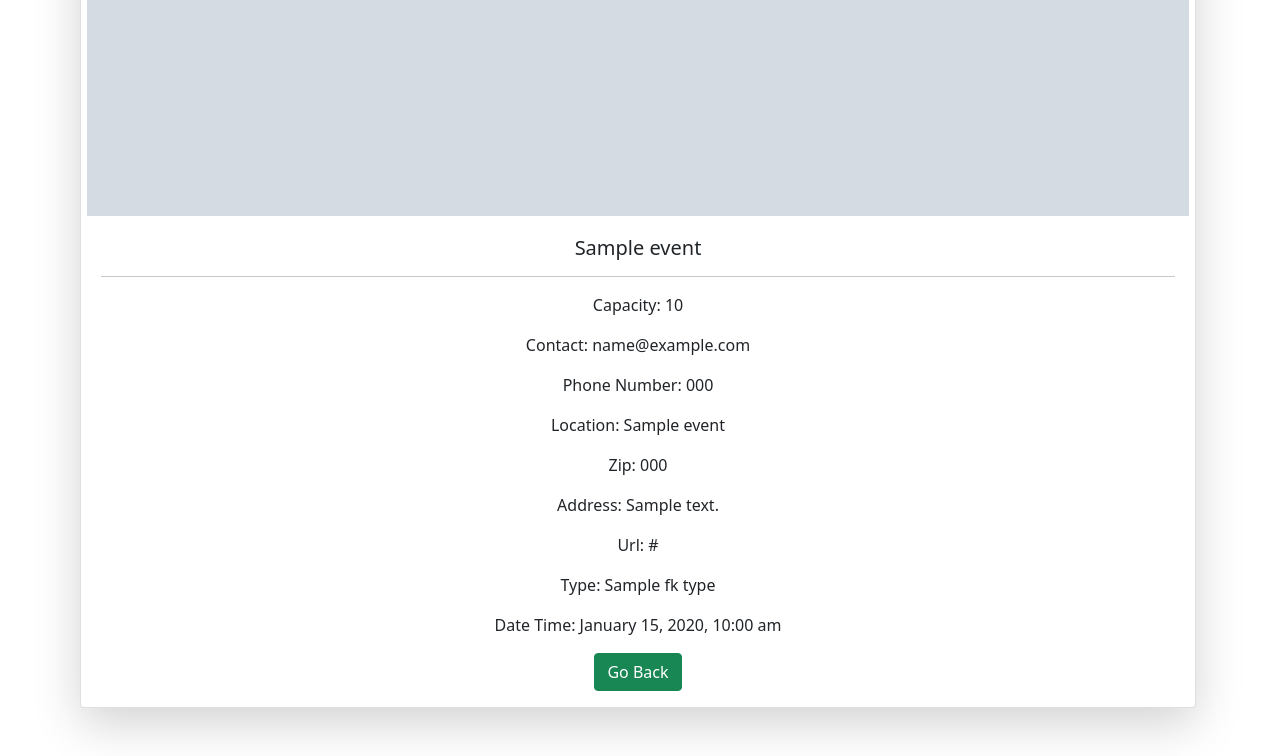
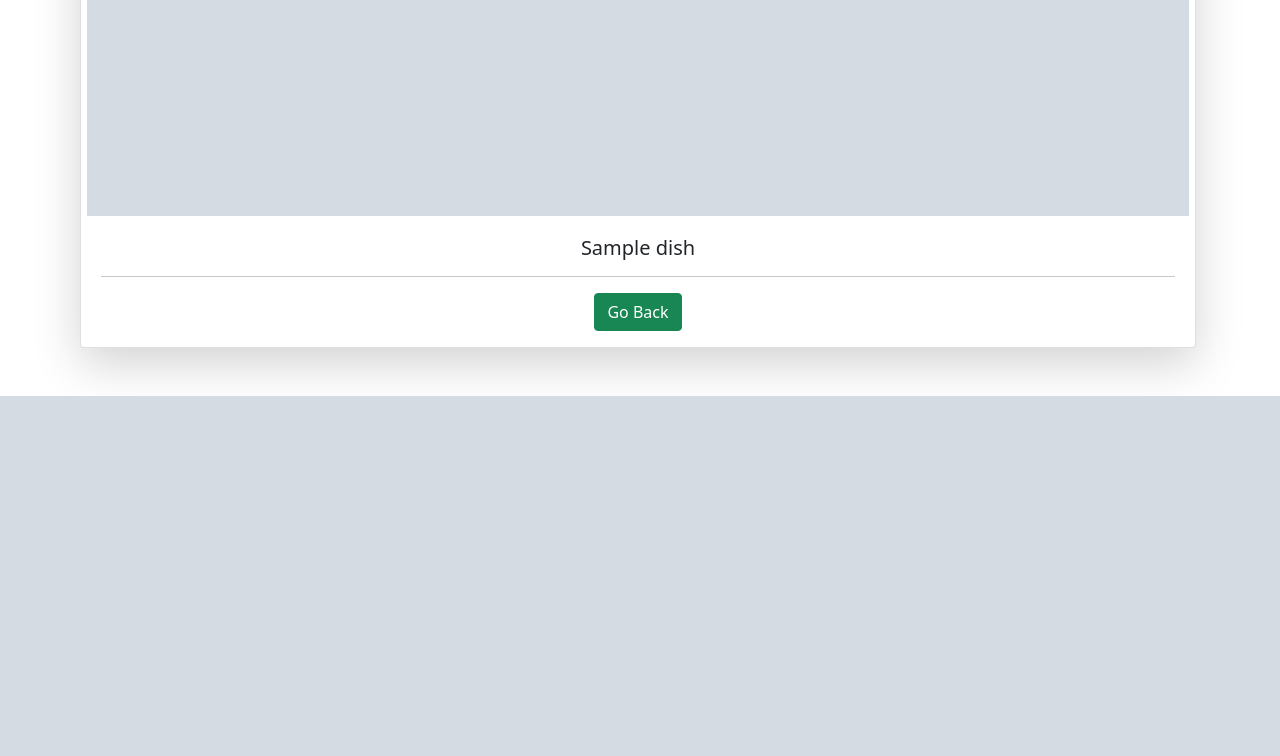
Before and after one commit to ClaudiaClaude/FullStackProject-Team2, a Symfony app: template Project/mealPlanner/templates/meal_planner/details.html.twig in a window 1280 px wide. Shown: the part 612-1368 px from the top of the page. After the commit the page ends 1008 px from the top, so only its background shows below. Run offline with Twig, Linux system fonts and the light colour scheme; the template is opened without the code that fills it: most values are stand-ins (such as "Sample title", 1, 10 or a date in 2020); some libraries are stand-ins or nearby versions.

Commit message:
little changes

```diff
--- a/Project/mealPlanner/src/Controller/MealPlannerController.php
+++ b/Project/mealPlanner/src/Controller/MealPlannerController.php
@@ -105,9 +105,9 @@ class MealPlannerController extends AbstractController
     public function details($id): Response
     {
 
-        $event = $this->getDoctrine()->getRepository(Dishes::class)->find($id);
+        $dish = $this->getDoctrine()->getRepository(Dishes::class)->find($id);
         return $this->render('meal_planner/details.html.twig', [
-            "event" => $event
+            "dish" => $dish
         ]);
     }
 
--- a/Project/mealPlanner/templates/meal_planner/details.html.twig
+++ b/Project/mealPlanner/templates/meal_planner/details.html.twig
@@ -6,21 +6,14 @@
 <div class="container text-center">
 <div class=" mb-5 col col-12 d-flex align-items-stretch">
         <div class="row g-1 container-fluid card shadow-lg bg-card-color">
-        <img src={{event.picture}} class="card-img-top" alt="...">
+        <img src={{dish.image}} class="card-img-top" alt="...">
         <div class="card-body">
-          <h5 class="card-title">{{event.name}}</h5>
+          <h5 class="card-title">{{dish.dish_name}}</h5>
           <hr>
-          <p class="card-text">Capacity: {{event.capacity}}</p>
-          <p class="card-text">Contact: {{event.contanctEmail}}</p>
-          <p class="card-text">Phone Number: {{event.phonenumber}}</p>
-          <p class="card-text">Location: {{event.cityname}}</p>
-          <p class="card-text">Zip: {{event.zip}}</p>
-          <p class="card-text">Address: {{event.address}}</p>
-          <p class="card-text">Url: {{event.url}}</p>
-          <p class="card-text">Type: {{event.fk_type.typename}}</p>
-          <p class="card-text">Date Time: {{event.datetime|date('F j, Y, g:i a')}}</p>
 
-          <a href="/" class="btn btn-success">Go Back</a>
+
+
+          <a href="/index" class="btn btn-success">Go Back</a>
         </div>
       </div>
       </div>
```
